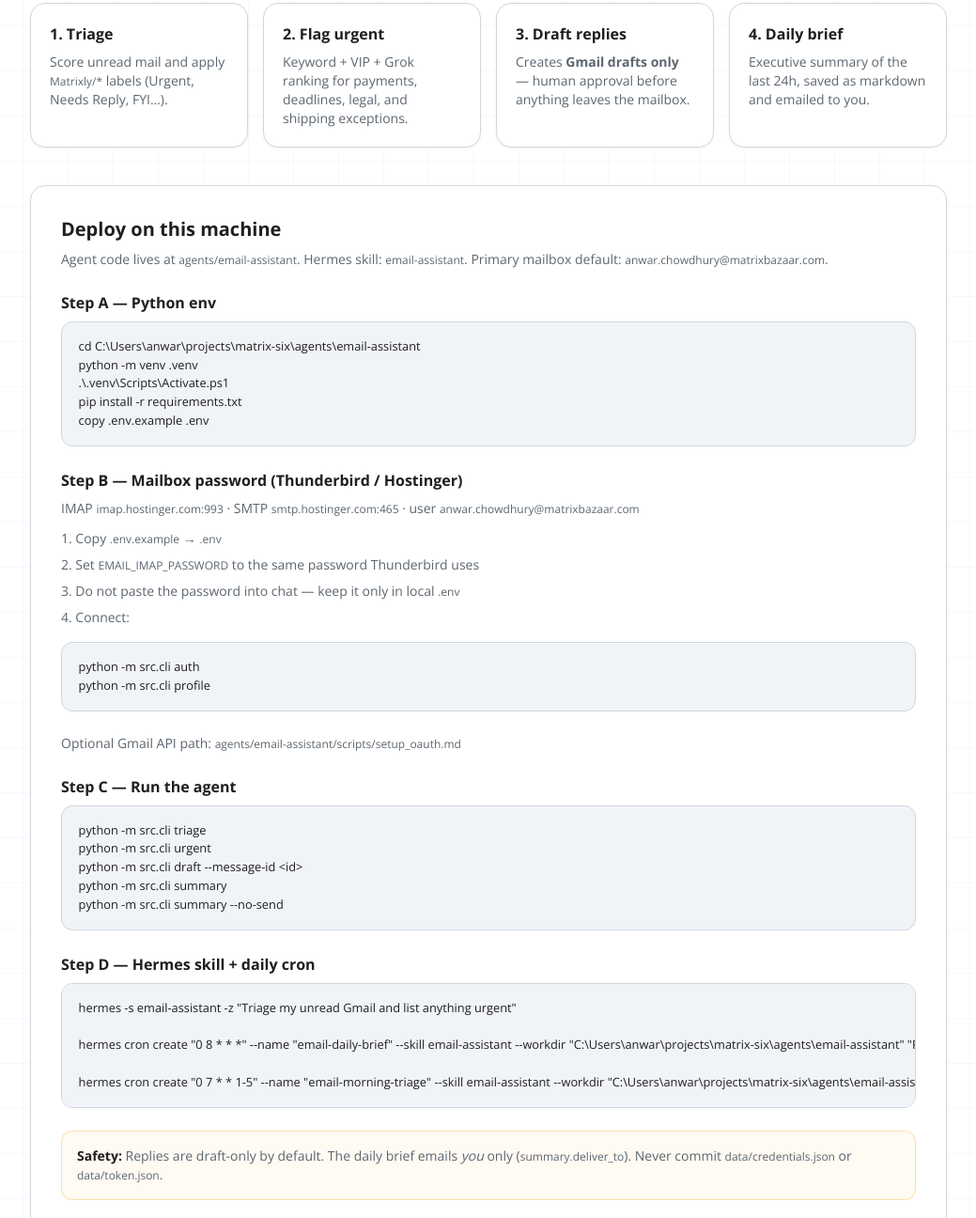
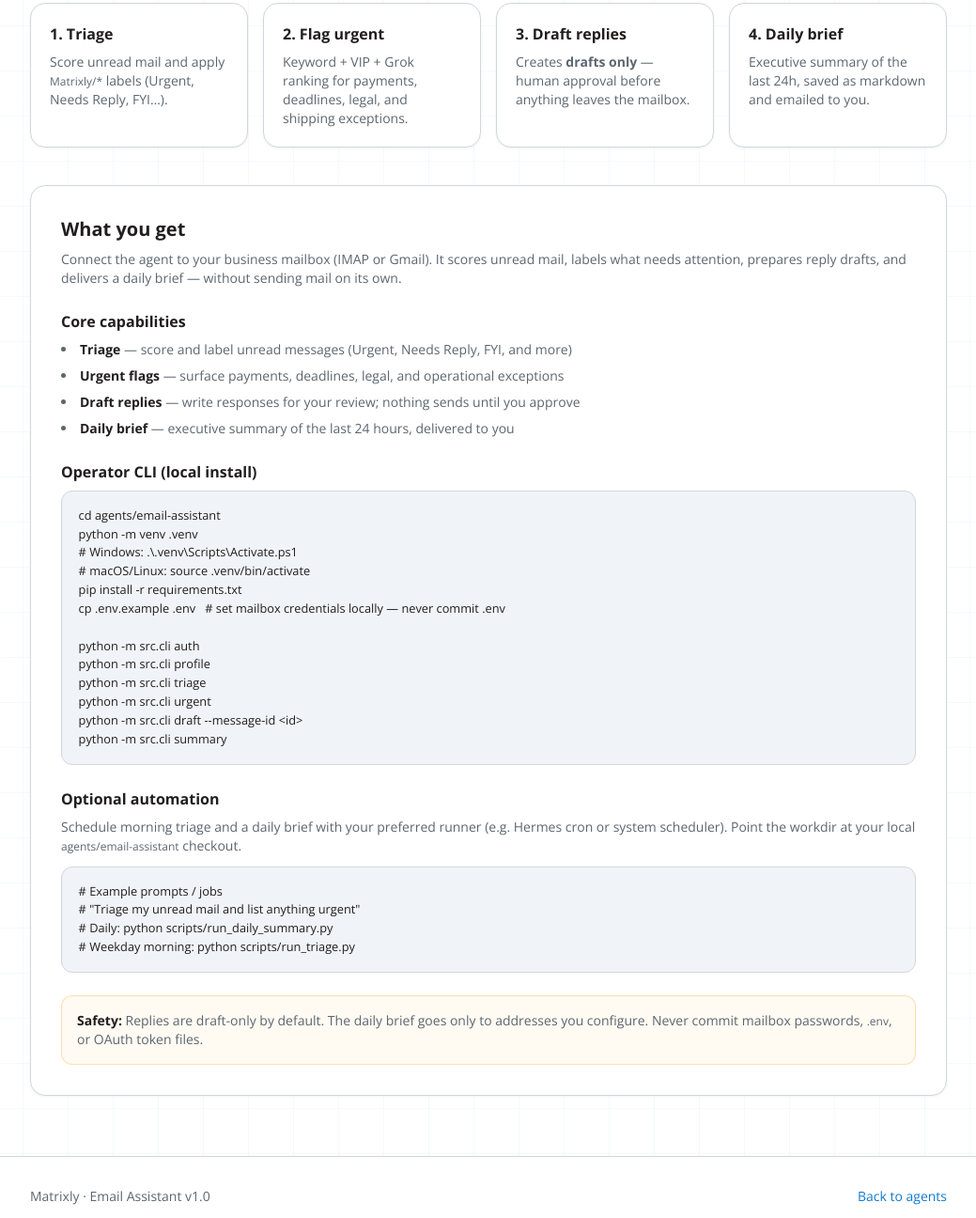
Before and after one commit to apchowdhury25/matrixly-ai, a website: page email-assistant.html in a window 1280 px wide. Shown: the part 328-1624 px from the top of the page at 94% size, without its empty margins (120-1159 px from the left). Drawn offline with nearby package versions, Linux system fonts and the light colour scheme.

Commit message:
fix(email-assistant): remove personal mailbox details from public page
Replace operator-specific email, Hostinger IMAP, and local paths with
client-facing capability copy and generic setup guidance.

```diff
--- a/email-assistant.html
+++ b/email-assistant.html
@@ -17,7 +17,7 @@
   </script>
   <meta charset="UTF-8" />
   <meta name="viewport" content="width=device-width, initial-scale=1.0, viewport-fit=cover" />
-  <meta name="description" content="Matrixly Email Assistant — triage Gmail, draft replies, flag urgent items, and get a daily email brief for usmatrixbazaar.com." />
+  <meta name="description" content="Matrixly Email Assistant — triage your inbox, draft replies, flag urgent items, and get a daily executive email brief. Human approval before anything is sent." />
   <meta name="theme-color" content="#117ACA" />
   <title>Email Assistant — Matrixly</title>
   <link rel="icon" type="image/png" href="assets/matrixly-logo.png" />
@@ -155,14 +155,14 @@
             Email Assistant
           </h1>
           <p class="text-matrix-soft text-lg leading-relaxed">
-            Triage <strong class="text-matrix-cream">anwar.chowdhury@matrixbazaar.com</strong> over
-            Hostinger IMAP (same stack as Thunderbird), draft replies, flag urgent items, and get a daily executive brief.
+            Triage your business inbox, draft replies for review, flag urgent items, and get a daily executive brief —
+            so nothing important slips while you stay in control of every send.
           </p>
         </div>
         <div class="flex flex-wrap gap-3">
-          <span class="font-mono text-xs px-2.5 py-1 rounded bg-[#117ACA]/10 text-[#117ACA]">Hostinger IMAP</span>
+          <span class="font-mono text-xs px-2.5 py-1 rounded bg-[#117ACA]/10 text-[#117ACA]">Inbox triage</span>
           <span class="font-mono text-xs px-2.5 py-1 rounded bg-[#117ACA]/10 text-[#117ACA]">Draft-only sends</span>
-          <span class="font-mono text-xs px-2.5 py-1 rounded bg-[#117ACA]/10 text-[#117ACA]">Daily cron</span>
+          <span class="font-mono text-xs px-2.5 py-1 rounded bg-[#117ACA]/10 text-[#117ACA]">Daily brief</span>
         </div>
       </div>
     </section>
@@ -179,7 +179,7 @@
         </article>
         <article class="card-matrix rounded-2xl p-5">
           <h2 class="font-bold text-matrix-cream mb-2">3. Draft replies</h2>
-          <p class="text-sm text-matrix-soft">Creates <strong>Gmail drafts only</strong> — human approval before anything leaves the mailbox.</p>
+          <p class="text-sm text-matrix-soft">Creates <strong>drafts only</strong> — human approval before anything leaves the mailbox.</p>
         </article>
         <article class="card-matrix rounded-2xl p-5">
           <h2 class="font-bold text-matrix-cream mb-2">4. Daily brief</h2>
@@ -190,53 +190,49 @@
 
     <section class="max-w-5xl mx-auto px-4 sm:px-6 pb-16">
       <div class="card-matrix rounded-2xl p-6 sm:p-8">
-        <h2 class="text-xl font-bold text-matrix-cream mb-2">Deploy on this machine</h2>
+        <h2 class="text-xl font-bold text-matrix-cream mb-2">What you get</h2>
         <p class="text-sm text-matrix-soft mb-6">
-          Agent code lives at <code class="text-xs">agents/email-assistant</code>.
-          Hermes skill: <code class="text-xs">email-assistant</code>.
-          Primary mailbox default: <code class="text-xs">anwar.chowdhury@matrixbazaar.com</code>.
+          Connect the agent to your business mailbox (IMAP or Gmail). It scores unread mail, labels what needs attention,
+          prepares reply drafts, and delivers a daily brief — without sending mail on its own.
         </p>
 
-        <h3 class="font-bold text-matrix-cream mb-2">Step A — Python env</h3>
-        <pre class="cmd mb-6">cd C:\Users\anwar\projects\matrix-six\agents\email-assistant
+        <h3 class="font-bold text-matrix-cream mb-2">Core capabilities</h3>
+        <ul class="text-sm text-matrix-soft space-y-2 mb-6 list-disc list-inside">
+          <li><strong class="text-matrix-cream">Triage</strong> — score and label unread messages (Urgent, Needs Reply, FYI, and more)</li>
+          <li><strong class="text-matrix-cream">Urgent flags</strong> — surface payments, deadlines, legal, and operational exceptions</li>
+          <li><strong class="text-matrix-cream">Draft replies</strong> — write responses for your review; nothing sends until you approve</li>
+          <li><strong class="text-matrix-cream">Daily brief</strong> — executive summary of the last 24 hours, delivered to you</li>
+        </ul>
+
+        <h3 class="font-bold text-matrix-cream mb-2">Operator CLI (local install)</h3>
+        <pre class="cmd mb-6">cd agents/email-assistant
 python -m venv .venv
-.\.venv\Scripts\Activate.ps1
+# Windows: .\.venv\Scripts\Activate.ps1
+# macOS/Linux: source .venv/bin/activate
 pip install -r requirements.txt
-copy .env.example .env</pre>
+cp .env.example .env   # set mailbox credentials locally — never commit .env
 
-        <h3 class="font-bold text-matrix-cream mb-2">Step B — Mailbox password (Thunderbird / Hostinger)</h3>
-        <p class="text-sm text-matrix-soft mb-3">
-          IMAP <code class="text-xs">imap.hostinger.com:993</code> · SMTP <code class="text-xs">smtp.hostinger.com:465</code> ·
-          user <code class="text-xs">anwar.chowdhury@matrixbazaar.com</code>
-        </p>
-        <ol class="text-sm text-matrix-soft space-y-2 mb-4 list-decimal list-inside">
-          <li>Copy <code class="text-xs">.env.example</code> → <code class="text-xs">.env</code></li>
-          <li>Set <code class="text-xs">EMAIL_IMAP_PASSWORD</code> to the same password Thunderbird uses</li>
-          <li>Do not paste the password into chat — keep it only in local <code class="text-xs">.env</code></li>
-          <li>Connect:</li>
-        </ol>
-        <pre class="cmd mb-6">python -m src.cli auth
-python -m src.cli profile</pre>
-        <p class="text-sm text-matrix-soft mb-6">Optional Gmail API path: <code class="text-xs">agents/email-assistant/scripts/setup_oauth.md</code></p>
-
-        <h3 class="font-bold text-matrix-cream mb-2">Step C — Run the agent</h3>
-        <pre class="cmd mb-6">python -m src.cli triage
+python -m src.cli auth
+python -m src.cli profile
+python -m src.cli triage
 python -m src.cli urgent
 python -m src.cli draft --message-id &lt;id&gt;
-python -m src.cli summary
-python -m src.cli summary --no-send</pre>
+python -m src.cli summary</pre>
 
-        <h3 class="font-bold text-matrix-cream mb-2">Step D — Hermes skill + daily cron</h3>
-        <pre class="cmd mb-6">hermes -s email-assistant -z "Triage my unread Gmail and list anything urgent"
-
-hermes cron create "0 8 * * *" --name "email-daily-brief" --skill email-assistant --workdir "C:\Users\anwar\projects\matrix-six\agents\email-assistant" "Run daily email brief: python scripts/run_daily_summary.py"
-
-hermes cron create "0 7 * * 1-5" --name "email-morning-triage" --skill email-assistant --workdir "C:\Users\anwar\projects\matrix-six\agents\email-assistant" "Morning triage: python scripts/run_triage.py"</pre>
+        <h3 class="font-bold text-matrix-cream mb-2">Optional automation</h3>
+        <p class="text-sm text-matrix-soft mb-3">
+          Schedule morning triage and a daily brief with your preferred runner (e.g. Hermes cron or system scheduler).
+          Point the workdir at your local <code class="text-xs">agents/email-assistant</code> checkout.
+        </p>
+        <pre class="cmd mb-6"># Example prompts / jobs
+# "Triage my unread mail and list anything urgent"
+# Daily: python scripts/run_daily_summary.py
+# Weekday morning: python scripts/run_triage.py</pre>
 
         <div class="rounded-xl border border-amber-500/30 bg-amber-500/5 p-4 text-sm text-matrix-soft">
           <strong class="text-matrix-cream">Safety:</strong> Replies are draft-only by default.
-          The daily brief emails <em>you</em> only (<code class="text-xs">summary.deliver_to</code>).
-          Never commit <code class="text-xs">data/credentials.json</code> or <code class="text-xs">data/token.json</code>.
+          The daily brief goes only to addresses you configure.
+          Never commit mailbox passwords, <code class="text-xs">.env</code>, or OAuth token files.
         </div>
       </div>
     </section>
```
